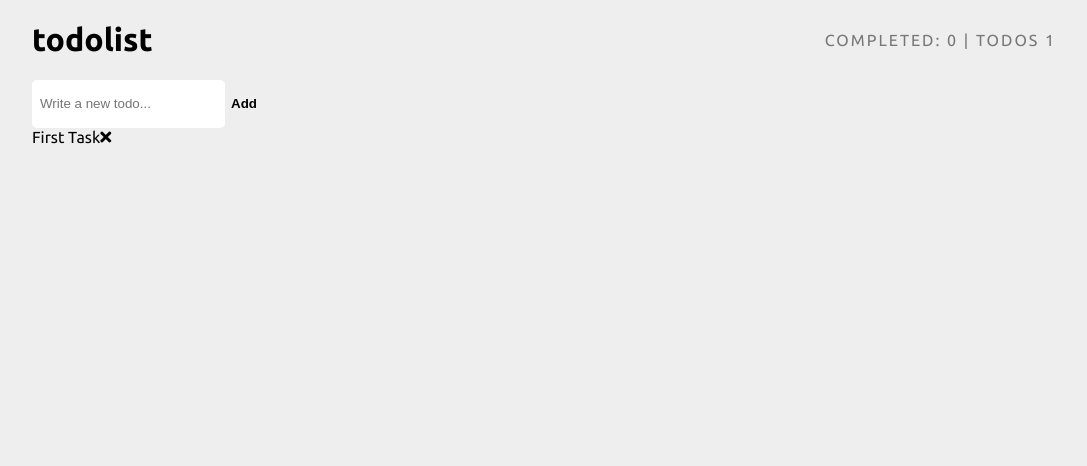
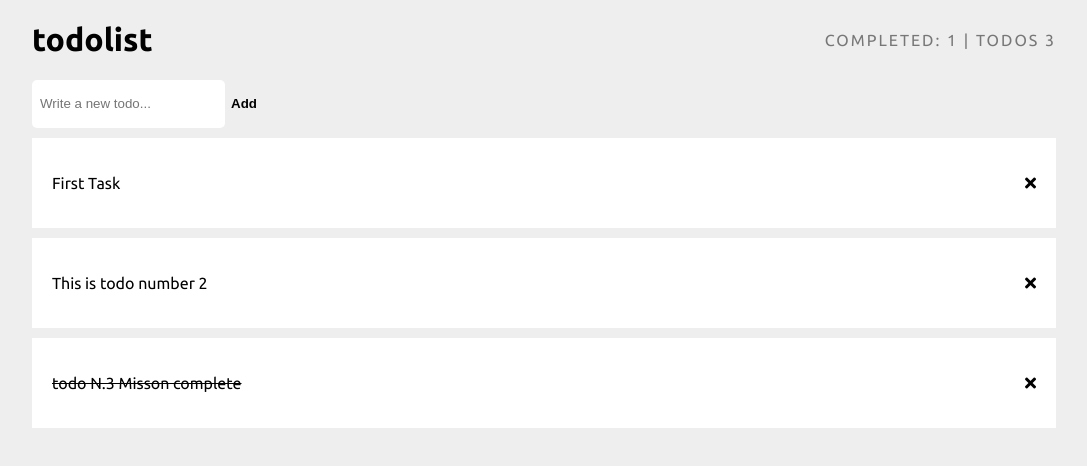
Before and after one commit to moshicode/simple-todolist, a React (Create React App) app: page / in a window 1280 px wide. Shown: the top 466 px of the page, without its empty margins (96-1183 px from the left). Built offline with nearby package versions, Linux system fonts and the light colour scheme.

Commit message:
fix delete todo

```diff
--- a/src/App.css
+++ b/src/App.css
@@ -59,3 +59,12 @@ body {
   border: none;
   font-weight: 600;
 }
+
+.list>li {
+  background-color: #fff;
+  display: flex;
+  margin-top: 10px;
+  padding: 20px;
+  justify-content: space-between;
+  align-items: center;
+}
--- a/src/App.js
+++ b/src/App.js
@@ -6,7 +6,11 @@ import Todo from './components/Todo'
 
 class App extends Component {
   state = {
-    todoList: [{ id: 0, text: 'First Task', complete: false }]
+    todoList: [
+      { date: new Date(), id: 0, text: 'First Task', isComplete: false },
+      { date: new Date(), id: 1, text: 'This is todo number 2', isComplete: false },
+      { date: new Date(), id: 2, text: 'todo N.3 Misson complete', isComplete: true }
+    ]
   }
 
   getUniqueID = () => {
@@ -40,9 +44,9 @@ class App extends Component {
     })
   }
 
-  deleteTodo = (index) => {
+  deleteTodo = id => {
     this.setState({
-      todoList: this.state.todoList.splice(index, 1)
+      todoList: this.state.todoList.filter(todo => todo.id !== id)
     })
   }
 
@@ -62,7 +66,7 @@ class App extends Component {
                 key={index}
                 todo={todo}
                 toggleComplete={() => this.toggleComplete(todo.id)}
-                deleteTodo={() => this.deleteTodo(index)}
+                deleteTodo={() => this.deleteTodo(todo.id)}
               />
             )}
           </ul>
--- a/src/components/Todo.js
+++ b/src/components/Todo.js
@@ -1,13 +1,16 @@
 import React from 'react';
 
 const Todo = props => {
+    console.log(props)
     return (
-        <li style={{
-            textDecoration: props.todo.isComplete ? 'line-through' : ''
-        }}
-            onClick={props.toggleComplete}>{props.todo.text}
-            <i class="fas fa-times" onClick={props.deleteTodo}></i>
-        </li>
+        <React.Fragment>
+            <li>
+                <p onClick={props.toggleComplete}
+                    style={{ textDecoration: props.todo.isComplete ? 'line-through' : '' }}>{props.todo.text}
+                </p>
+                <i className="fas fa-times" onClick={props.deleteTodo}></i>
+            </li>
+        </React.Fragment>
     )
 };
 
--- a/src/components/TodoForm.js
+++ b/src/components/TodoForm.js
@@ -14,7 +14,7 @@ class TodoForm extends Component {
     handleSubmit = () => {
         if (this.state.text !== '') {
             this.props.addNewTodo({
-                date: new Date(),
+                // date: new Date(),
                 id: this.props.getUniqueID(),
                 text: this.state.text,
                 isComplete: false
```
